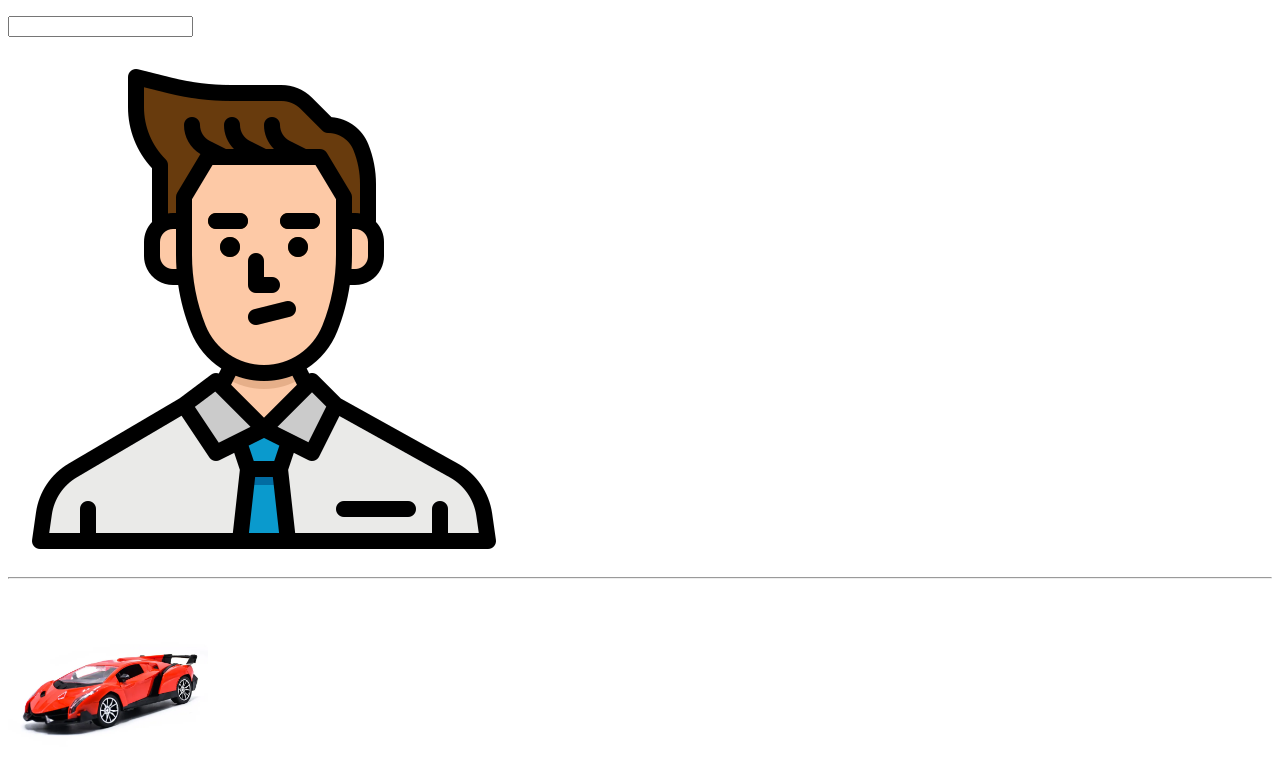
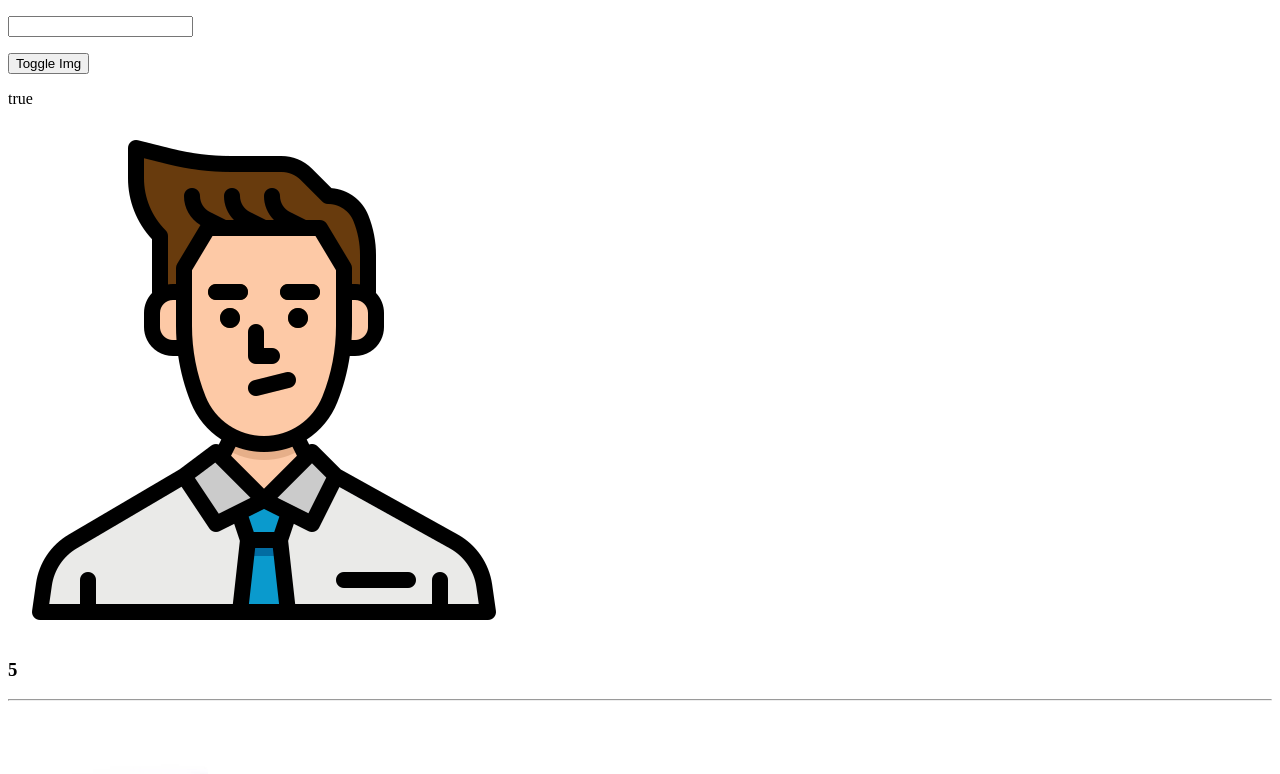
Before and after one commit to Carlou134/my-store, an Angular app: page / in a window 1280 px wide. Shown: the top 774 px of the page. Built offline with nearby package versions, Linux system fonts and the light colour scheme.

Commit message:
Ciclos de vida

```diff
--- a/src/app/app.component.html
+++ b/src/app/app.component.html
@@ -1,4 +1,6 @@
 <p><input type="text" [(ngModel)]="imgParent"></p>
-<app-img (loaded)="onLoaded($event)" [img]="imgParent"></app-img>
+<button (click)="toggleImg()">Toggle Img</button>
+<p> {{ showImg }} </p>
+<app-img *ngIf="showImg;" (loaded)="onLoaded($event)" [img]="imgParent"></app-img>
 <hr>
 <app-product *ngFor="let product of products" [product]="product"></app-product>
--- a/src/app/app.component.ts
+++ b/src/app/app.component.ts
@@ -3,17 +3,18 @@
 import { FormsModule } from '@angular/forms';
 import { ProductComponent } from './components/product/product.component';
 import { Product } from './models/product.model';
-import { NgForOf } from '@angular/common';
+import { NgForOf, NgIf } from '@angular/common';
 
 @Component({
   selector: 'app-root',
   standalone: true,
-  imports: [ImgComponent, FormsModule, ProductComponent, NgForOf],
+  imports: [ImgComponent, FormsModule, ProductComponent, NgForOf, NgIf],
   templateUrl: './app.component.html',
   styleUrl: './app.component.scss'
 })
 export class AppComponent {
   imgParent = '';
+  showImg = true;
   products: Product[] = [
     {
         id: 1,
@@ -38,4 +39,8 @@
   onLoaded(img: string){
     console.log("log padre" + img);
   }
+
+  toggleImg(){
+    this.showImg = !this.showImg;
+  }
 }
--- a/src/app/components/img/img.component.html
+++ b/src/app/components/img/img.component.html
@@ -1,4 +1,5 @@
 <img width="200" (load)="imgLoaded()" (error)="imgError()" [src]="img" alt="Imagen" *ngIf="img; else elseImg">
+<h3> {{ counter }}</h3>
 <ng-template #elseImg>
   <img [src]="imageDefault" alt="imagen por defecto">
 </ng-template>
--- a/src/app/components/img/img.component.ts
+++ b/src/app/components/img/img.component.ts
@@ -1,4 +1,4 @@
-import { Component, OnInit, Input, Output, EventEmitter, OnChanges, SimpleChanges, AfterViewInit, OnDestroy } from '@angular/core';
+import { Component, OnInit, Input, Output, EventEmitter, OnChanges, AfterViewInit, OnDestroy, SimpleChanges } from '@angular/core';
 import { NgIf } from '@angular/common';
 
 @Component({
@@ -9,8 +9,19 @@
   styleUrl: './img.component.scss'
 })
 export class ImgComponent implements OnInit, OnChanges, AfterViewInit, OnDestroy {
-  @Input() img:string = "valor inicial";
+
+  img: string = "";
+
+  @Input('img')
+  set ChangeImg(newImg: string){
+    this.img = newImg;
+    console.log("change just img => ", this.img );
+  }
+
+  @Input() alt:string = "";
   @Output() loaded = new EventEmitter<string>();
+  counter = 0;
+  counterFn: number | undefined;
 
   imageDefault = 'default.png';
 
@@ -24,12 +35,17 @@
     // before - during render
     // changes inputs -- times
     console.log("ngOnChanges", 'imgValue => ', this.img);
+    console.log("Changes: ", changes);
   }
 
   ngOnInit(){
     // before render
     // async - fetch -- once time
     console.log("ngOnInit", 'imgValue => ', this.img);
+    this.counterFn = window.setInterval(() => {
+      this.counter += 1;
+      console.log("run counter");
+    }, 1000)
   }
 
   ngAfterViewInit(): void {
@@ -41,6 +57,7 @@
   ngOnDestroy(): void {
       // delete
       console.log("ngOnDestroy");
+      window.clearInterval(this.counterFn);
   }
 
   imgError() {
```
